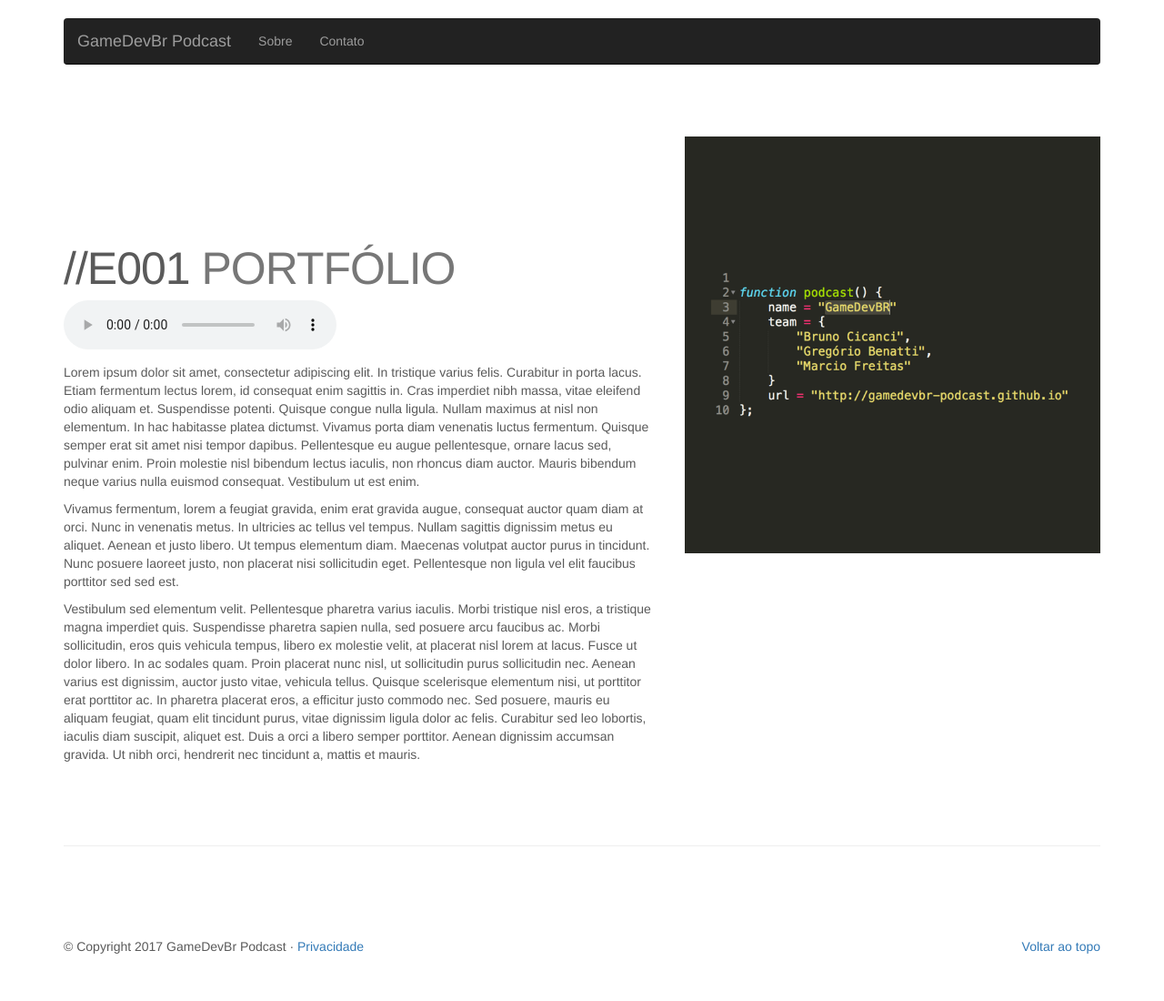
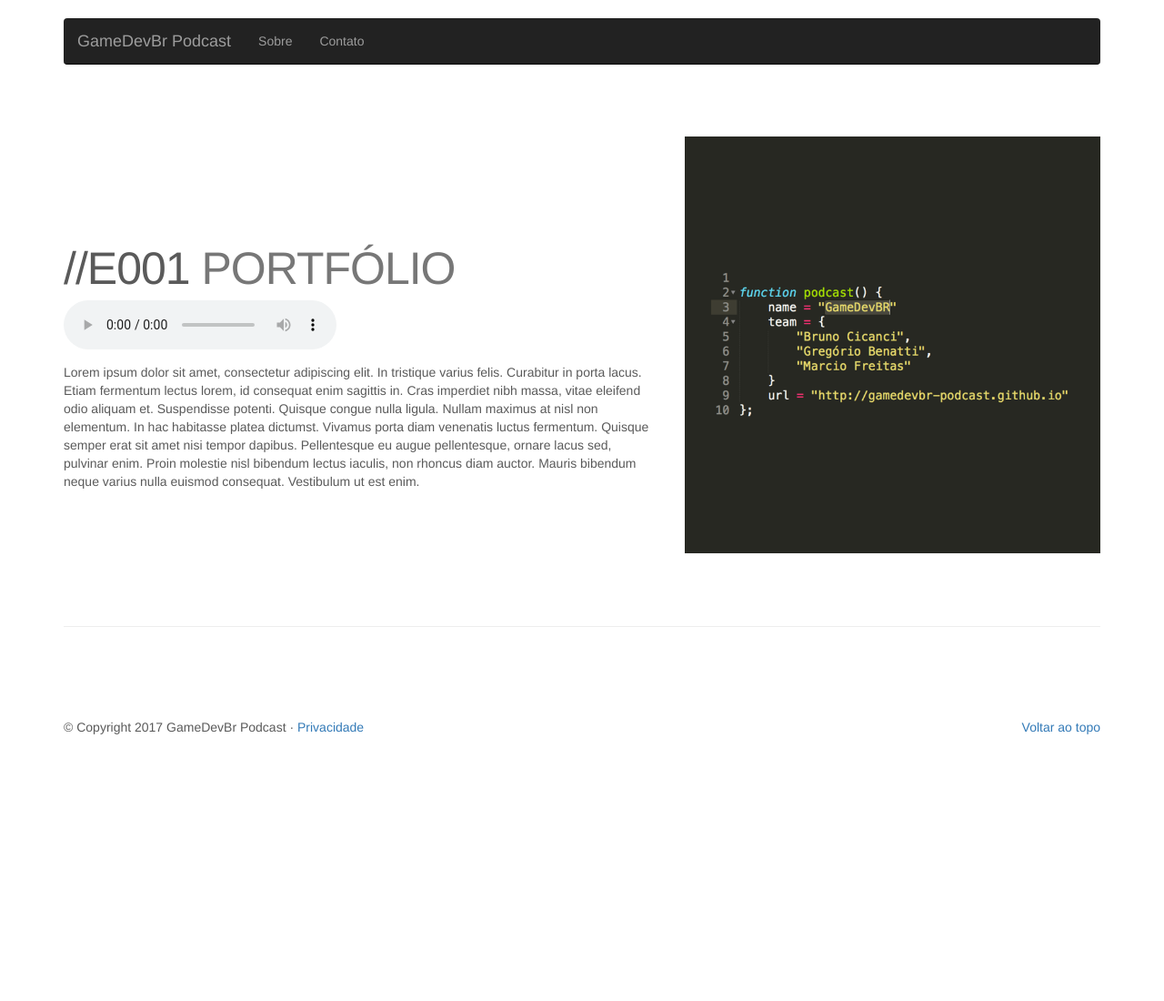
Before and after one commit to gamedevbr-podcast/gamedevbr-podcast.github.io, a Jekyll site: the page built from _posts/2017-05-15-portfolio.md, in a window 1280 px wide. Shown: the whole page at 91% size. Built offline with Jekyll 4.4.1, drawn with Linux system fonts in a browser that asks for light colours; comment, search, counter and statistics services are not loaded; after the commit the page ends 900 px from its top, so only the background shows below that.

```diff
--- a/_includes/posts_left.html
+++ b/_includes/posts_left.html
@@ -1,6 +1,6 @@
 <div class="row featurette">
   <div class="col-md-7">
-    <h2 class="featurette-heading"><a href="{{ post.url }}">{{ post.title }} <span class="text-muted">{{ post.subtitle }}</span></a></h2>
+    <h2 class="featurette-heading"><a href="{{ post.url }}">{{ post.episode }} <span class="text-muted">{{ post.subject }}</span></a></h2>
     <p><audio src="{{ post.mp3 }}" controls></audio></p>
     <p class="lead">{{ post.excerpt }}</p>
   </div>
--- a/_includes/posts_right.html
+++ b/_includes/posts_right.html
@@ -1,6 +1,6 @@
 <div class="row featurette">
   <div class="col-md-7 col-md-push-5">
-    <h2 class="featurette-heading"><a href="{{ post.url }}">{{ post.title }} <span class="text-muted">{{ post.subtitle }}</span></a></h2>
+    <h2 class="featurette-heading"><a href="{{ post.url }}">{{ post.episode }} <span class="text-muted">{{ post.subject }}</span></a></h2>
     <p><audio src="{{ page.mp3 }}" controls></audio></p>
     <p class="lead">{{ post.excerpt }}</p>
   </div>
--- a/_layouts/itunes-feed-layout.xml
+++ b/_layouts/itunes-feed-layout.xml
@@ -5,7 +5,7 @@
     <link>{{ site.podcast.link }}</link>
     <itunes:author>{{ site.author }}</itunes:author>
     <copyright>{{ site.license }}</copyright>
-    <language>en-us</language>
+    <language>pt-br</language>
     <pubDate>{{ site.time | date_to_rfc822 }}</pubDate>
     <lastBuildDate>{{ site.time | date_to_rfc822 }}</lastBuildDate>
     <itunes:category text="{{ site.podcast.category }}">
--- a/_layouts/post.html
+++ b/_layouts/post.html
@@ -4,7 +4,7 @@ layout: default
 
 <div class="row featurette">
   <div class="col-md-7">
-    <h2 class="featurette-heading">{{ page.title }} <span class="text-muted">{{ page.subtitle }}</span></h2>
+    <h2 class="featurette-heading">{{ page.episode }} <span class="text-muted">{{ page.subject }}</span></h2>
     <p><audio src="{{ page.mp3 }}" controls></audio></p>
     <p>{{ content }}</p>
   </div>
--- a/_posts/2017-05-15-portfolio.md
+++ b/_posts/2017-05-15-portfolio.md
@@ -11,7 +12,3 @@ mp3: https://s3.amazonaws.com/gamedevbr/podcasts/S1E1_Portfolio.mp3
 ---
 
 Lorem ipsum dolor sit amet, consectetur adipiscing elit. In tristique varius felis. Curabitur in porta lacus. Etiam fermentum lectus lorem, id consequat enim sagittis in. Cras imperdiet nibh massa, vitae eleifend odio aliquam et. Suspendisse potenti. Quisque congue nulla ligula. Nullam maximus at nisl non elementum. In hac habitasse platea dictumst. Vivamus porta diam venenatis luctus fermentum. Quisque semper erat sit amet nisi tempor dapibus. Pellentesque eu augue pellentesque, ornare lacus sed, pulvinar enim. Proin molestie nisl bibendum lectus iaculis, non rhoncus diam auctor. Mauris bibendum neque varius nulla euismod consequat. Vestibulum ut est enim.
-
-Vivamus fermentum, lorem a feugiat gravida, enim erat gravida augue, consequat auctor quam diam at orci. Nunc in venenatis metus. In ultricies ac tellus vel tempus. Nullam sagittis dignissim metus eu aliquet. Aenean et justo libero. Ut tempus elementum diam. Maecenas volutpat auctor purus in tincidunt. Nunc posuere laoreet justo, non placerat nisi sollicitudin eget. Pellentesque non ligula vel elit faucibus porttitor sed sed est.
-
-Vestibulum sed elementum velit. Pellentesque pharetra varius iaculis. Morbi tristique nisl eros, a tristique magna imperdiet quis. Suspendisse pharetra sapien nulla, sed posuere arcu faucibus ac. Morbi sollicitudin, eros quis vehicula tempus, libero ex molestie velit, at placerat nisl lorem at lacus. Fusce ut dolor libero. In ac sodales quam. Proin placerat nunc nisl, ut sollicitudin purus sollicitudin nec. Aenean varius est dignissim, auctor justo vitae, vehicula tellus. Quisque scelerisque elementum nisi, ut porttitor erat porttitor ac. In pharetra placerat eros, a efficitur justo commodo nec. Sed posuere, mauris eu aliquam feugiat, quam elit tincidunt purus, vitae dignissim ligula dolor ac felis. Curabitur sed leo lobortis, iaculis diam suscipit, aliquet est. Duis a orci a libero semper porttitor. Aenean dignissim accumsan gravida. Ut nibh orci, hendrerit nec tincidunt a, mattis et mauris.
```
Also changed, not shown: other parts of _posts/2017-05-15-portfolio.md (+3 -2 lines), favicon.ico (added).
